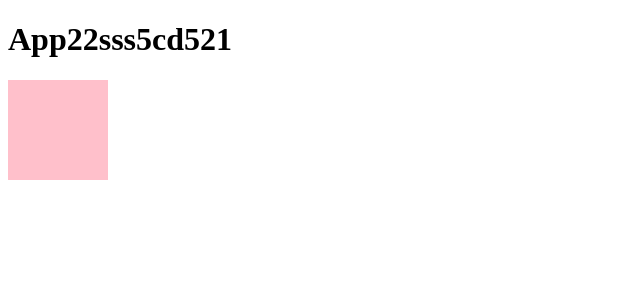
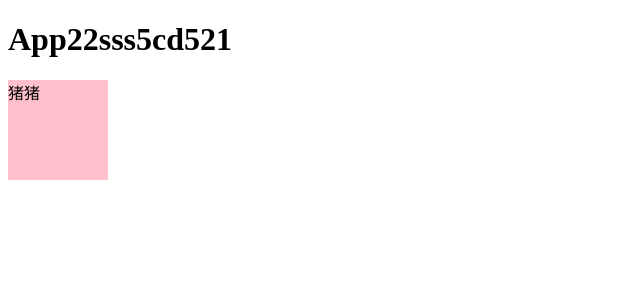
Before and after one commit to li980807/vue3_admin, a Vue app: page / in a window 1280 px wide. Shown: the top 300 px of the page, without its empty margins (0-640 px from the left). Built offline with nearby package versions, Linux system fonts and the light colour scheme.

Commit message:
第五次提交

```diff
--- a/src/App.vue
+++ b/src/App.vue
@@ -6,9 +6,9 @@
 </template>
 
 <script setup lang="ts">
-
+var str = "猪猪"
 const fun = () => {
-  console.log("中国")
+  console.log('中国')
 }
 fun()
 </script>
```
Also changed, not shown: 1 other file (tests, documents, lock files or other folders).
